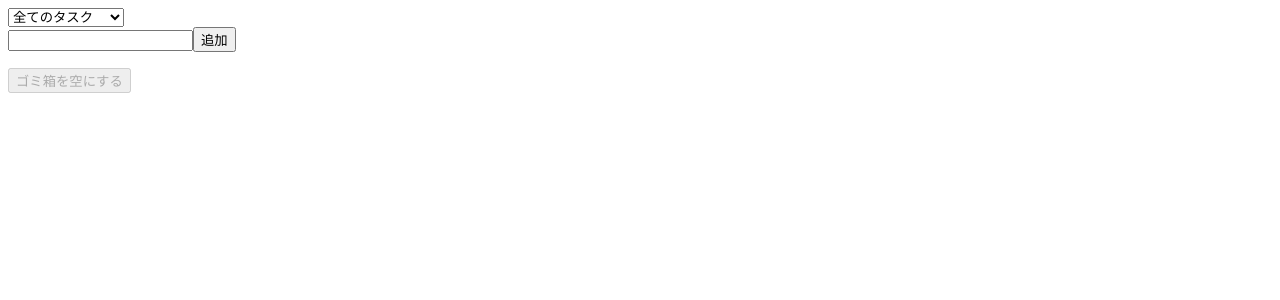
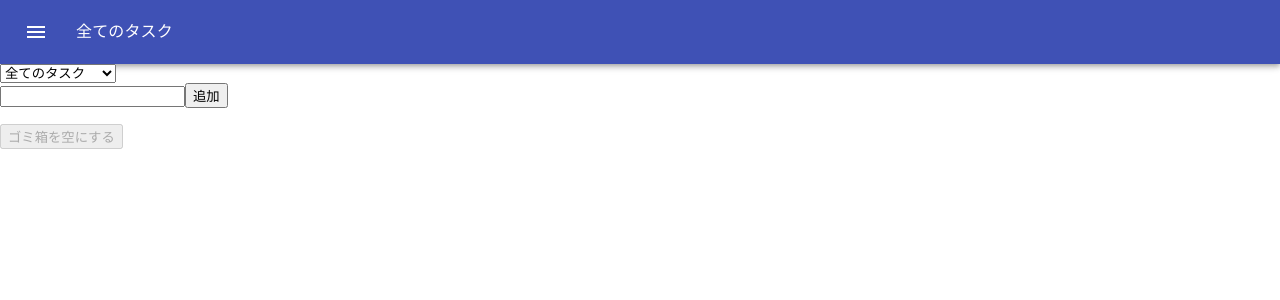
Before and after one commit to yoppei0818/todo-pwa-tutorial, a React (Vite) app: page / in a window 1280 px wide. Shown: the top 300 px of the page. Built offline with nearby package versions, Linux system fonts and the light colour scheme.

Commit message:
12/18分の学習記録

```diff
--- a/package.json
+++ b/package.json
@@ -12,6 +12,7 @@
   "dependencies": {
     "@emotion/react": "^11.14.0",
     "@emotion/styled": "^11.14.0",
+    "@mui/icons-material": "^6.2.0",
     "@mui/material": "^6.2.0",
     "react": "^18.3.1",
     "react-dom": "^18.3.1"
--- a/src/App.tsx
+++ b/src/App.tsx
@@ -1,9 +1,29 @@
 import { useState } from "react";
 
-import { FormDialog } from "./FormDialog";
-import { ActionButton } from "./ActionButton";
-import { SideBar } from "./SideBar";
-import { TodoItem } from "./TodoItem";
+import GlobalStyles from "@mui/material/GlobalStyles";
+import { createTheme, ThemeProvider } from "@mui/material/styles";
+import { indigo, pink } from "@mui/material/colors";
+
+import { FormDialog } from "./components/FormDialog";
+import { ActionButton } from "./components/ActionButton";
+import { SideBar } from "./components/SideBar";
+import { TodoItem } from "./components/TodoItem";
+import { ToolBar } from "./components/ToolBar";
+
+const theme = createTheme({
+  palette: {
+    primary: {
+      main: indigo[500],
+      light: "#757de8",
+      dark: "#002984",
+    },
+    secondary: {
+      main: pink[500],
+      light: "#ff6090",
+      dark: "#b0003a",
+    },
+  },
+});
 
 export const App = () => {
   const [text, setText] = useState("");
@@ -52,7 +72,11 @@ export const App = () => {
   };
 
   return (
-    <div>
+    <ThemeProvider theme={theme}>
+      <GlobalStyles styles={{ body: { margin: 0, padding: 0 } }} />
+
+      <ToolBar filter={filter} />
+
       <SideBar onFilter={handleFilter} />
 
       <FormDialog text={text} onSubmit={handleSubmit} onChange={handleChange} />
@@ -60,6 +84,6 @@ export const App = () => {
       <TodoItem todos={todos} filter={filter} onTodo={handleTodo} />
 
       <ActionButton todos={todos} onEmpty={handleEmpty} />
-    </div>
+    </ThemeProvider>
   );
 };
--- a/src/SideBar.tsx
+++ /dev/null
@@ -1,16 +0,0 @@
-type Props = {
-  onFilter: (filter: Filter) => void;
-};
-
-export const SideBar = (props: Props) => (
-  <select
-    name="filter"
-    defaultValue="all"
-    onChange={(e) => props.onFilter(e.target.value as Filter)}
-  >
-    <option value="all">全てのタスク</option>
-    <option value="checked">完了したタスク</option>
-    <option value="unchecked">現在のタスク</option>
-    <option value="removed">ごみ箱</option>
-  </select>
-);
--- /dev/null
+++ b/src/components/SideBar.tsx
@@ -0,0 +1,18 @@
+import { filterLabel } from "../utils";
+
+type Props = {
+  onFilter: (filter: Filter) => void;
+};
+
+export const SideBar = (props: Props) => (
+  <select
+    name="filter"
+    defaultValue="all"
+    onChange={(e) => props.onFilter(e.target.value as Filter)}
+  >
+    <option value="all">{filterLabel.all}</option>
+    <option value="checked">{filterLabel.checked}</option>
+    <option value="unchecked">{filterLabel.unchecked}</option>
+    <option value="removed">{filterLabel.removed}</option>
+  </select>
+);
--- /dev/null
+++ b/src/components/ToolBar.tsx
@@ -0,0 +1,47 @@
+import { filterLabel } from "../utils";
+import Box from "@mui/material/Box";
+import AppBar from "@mui/material/AppBar";
+import Toolbar from "@mui/material/Toolbar";
+import Typography from "@mui/material/Typography";
+import IconButton from "@mui/material/IconButton";
+import MenuIcon from "@mui/icons-material/Menu";
+
+type Props = {
+  filter: Filter;
+};
+
+export const ToolBar = (props: Props) => {
+  const translator = (arg: Filter) => {
+    switch (arg) {
+      case "all":
+        return filterLabel.all;
+      case "checked":
+        return filterLabel.checked;
+      case "unchecked":
+        return filterLabel.unchecked;
+      case "removed":
+        return filterLabel.removed;
+      default:
+        return "TODO";
+    }
+  };
+
+  return (
+    <Box sx={{ flexGrow: 1 }}>
+      <AppBar position="static">
+        <Toolbar>
+          <IconButton
+            aria-label="menu-button"
+            size="large"
+            edge="start"
+            color="inherit"
+            sx={{ mr: 2 }}
+          >
+            <MenuIcon />
+          </IconButton>
+          <Typography>{translator(props.filter)}</Typography>
+        </Toolbar>
+      </AppBar>
+    </Box>
+  );
+};
--- /dev/null
+++ b/src/utils.ts
@@ -0,0 +1,7 @@
+// フィルターの選択肢（ラベル）
+export const filterLabel = {
+  all: "全てのタスク",
+  checked: "完了したタスク",
+  unchecked: "現在のタスク",
+  removed: "ごみ箱",
+};
```
Also changed, not shown: src/components/ActionButton.tsx (renamed from src/ActionButton.tsx), src/components/FormDialog.tsx (renamed from src/FormDialog.tsx), src/components/TodoItem.tsx (renamed from src/TodoItem.tsx), 1 other file (tests, documents, lock files or other folders).
